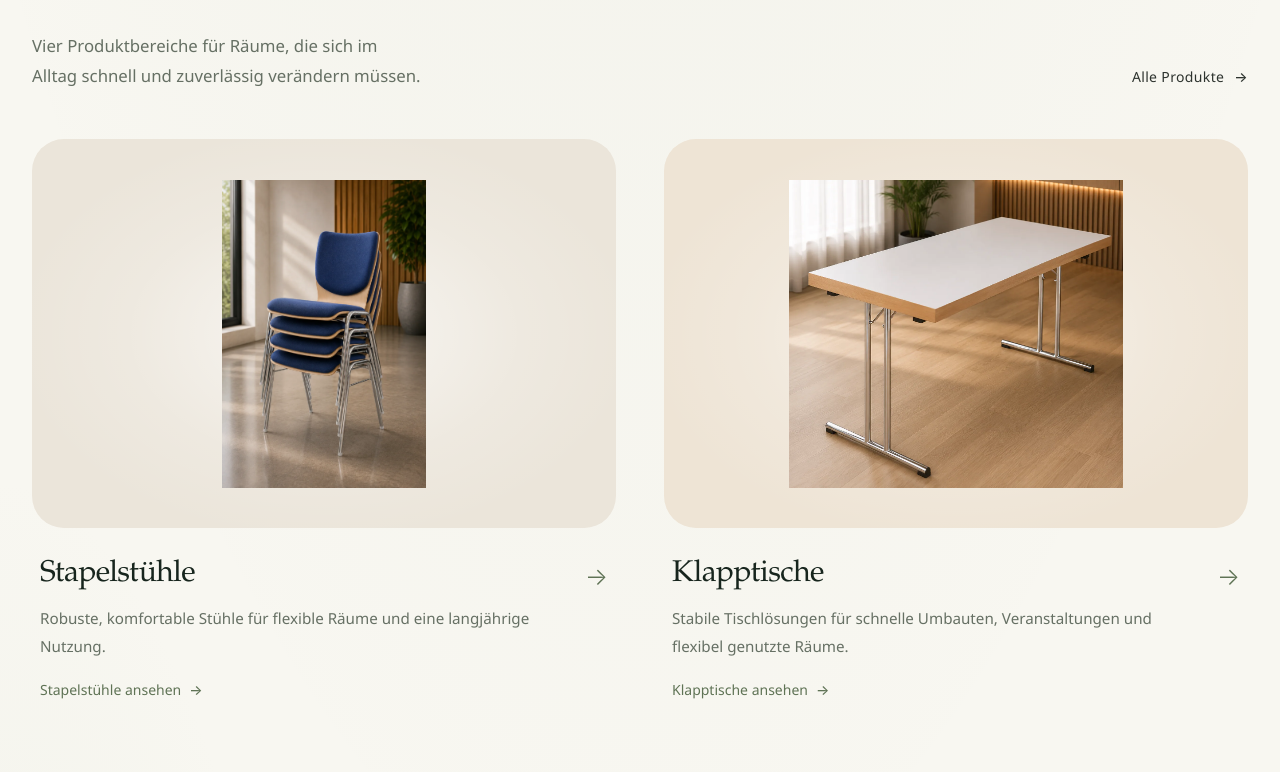
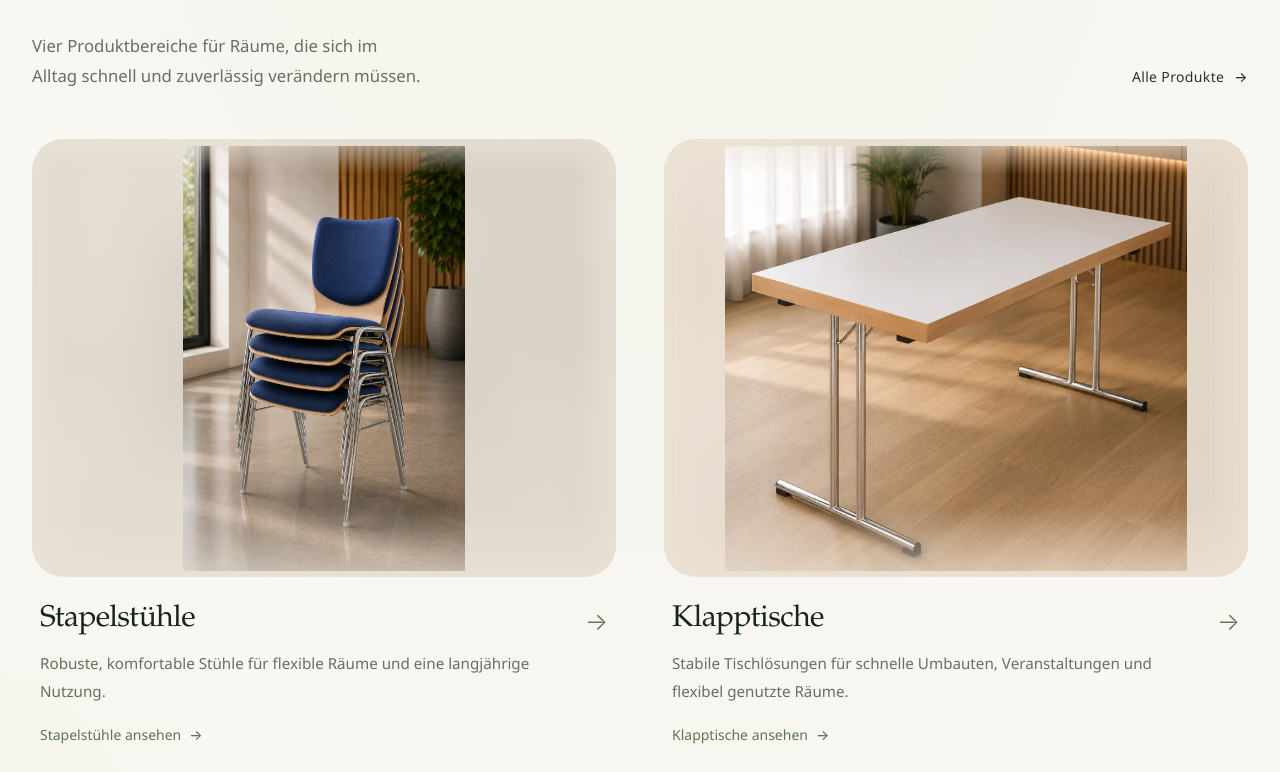
Before and after one commit to PixelFlux782/Firma-Dalemans-neues-design, a Next.js app: page / in a window 1280 px wide. Shown: the part 1188-1960 px from the top of the page. Built offline with nearby package versions, Linux system fonts and the light colour scheme; no server answers.

Commit message:
Die Startseiten-Kategorien sind visuell überarbeitet.

```diff
--- a/src/app/globals.css
+++ b/src/app/globals.css
@@ -319,6 +319,70 @@
     );
   }
 
+  /* Homepage catalogue cards: the sharp, complete product stays separate from
+     the softly enlarged atmosphere layer, so no second contour is visible. */
+  .category-product-media {
+    position: relative;
+    isolation: isolate;
+    overflow: hidden;
+    aspect-ratio: var(--product-ratio);
+    border-radius: 2rem;
+    background: var(--background-tone);
+  }
+
+  .category-product-media__atmosphere {
+    z-index: -2;
+    object-fit: cover;
+    object-position: var(--product-position);
+    opacity: calc(var(--fade-strength) * 0.14);
+    filter: blur(30px) saturate(0.72);
+    transform: scale(1.16);
+  }
+
+  .category-product-media__product {
+    position: absolute;
+    inset: var(--product-inset);
+    transform: scale(var(--product-scale));
+    transform-origin: var(--product-position);
+    transition: transform 500ms cubic-bezier(0.22, 1, 0.36, 1);
+  }
+
+  .category-product-media__image {
+    object-fit: contain;
+    object-position: var(--product-position);
+    -webkit-mask-image: radial-gradient(ellipse 96% 94% at var(--product-position), #000 70%, rgb(0 0 0 / .82) 84%, transparent 100%);
+    mask-image: radial-gradient(ellipse 96% 94% at var(--product-position), #000 70%, rgb(0 0 0 / .82) 84%, transparent 100%);
+  }
+
+  .category-product-media__fade {
+    position: absolute;
+    z-index: 2;
+    inset: 0;
+    pointer-events: none;
+    background:
+      linear-gradient(to bottom, var(--background-tone) 0%, transparent 8%),
+      linear-gradient(to right, var(--background-tone) 0%, transparent 7%, transparent 93%, var(--background-tone) 100%),
+      linear-gradient(to top, var(--background-tone) 0%, transparent 16%);
+    opacity: var(--fade-strength);
+  }
+
+  .group:hover .category-product-media__product {
+    transform: translateY(-0.25rem) scale(calc(var(--product-scale) * 1.01));
+  }
+
+  @media (max-width: 639px) {
+    .category-product-media {
+      aspect-ratio: 4 / 3;
+      border-radius: 1.5rem;
+    }
+  }
+
+  @media (prefers-reduced-motion: reduce) {
+    .category-product-media__product {
+      transition: none;
+    }
+  }
+
   .soft-faded-product-image img {
     -webkit-mask-image: radial-gradient(
       ellipse 74% 78% at 50% 46%,
--- a/src/app/page.tsx
+++ b/src/app/page.tsx
@@ -27,10 +27,10 @@ const entries = [
 ] as const;
 
 const groups = [
-  { title: "Stapelstühle", text: "Robuste, komfortable Stühle für flexible Räume und eine langjährige Nutzung.", href: "/produkte/kategorien/stapelstuehle", cta: "Stapelstühle ansehen", image: "/images/curated/Stapelstühle/Stapelstuhl_Stapelstuhle_Stapelstuehle_Buende_01.webp", alt: "Vollständig sichtbarer Stapel gepolsterter Stapelstühle", backgroundClass: "bg-[#ebe5da]" },
-  { title: "Klapptische", text: "Stabile Tischlösungen für schnelle Umbauten, Veranstaltungen und flexibel genutzte Räume.", href: "/produkte/kategorien/klapptische", cta: "Klapptische ansehen", image: "/images/curated/Tische/Klapptisch_Stapeltisch_t310ccolor_02.webp", alt: "Vollständig sichtbarer Klapptisch mit verchromtem Gestell", backgroundClass: "bg-[#eee4d5]" },
-  { title: "Rednerpulte", text: "Klare und funktionale Lösungen für Gottesdienste, Vorträge und Veranstaltungen.", href: "/produkte/rednerpulte", cta: "Rednerpulte ansehen", image: "/neue bilder/Rednerpulte/Rednerpult_Acrylglas_Plexiglas_TypA.png", alt: "Vollständig sichtbares Rednerpult aus Acrylglas, Typ A", backgroundClass: "bg-[#e5e6e9]", imageScale: "scale-[.96]" },
-  { title: "Zubehör & Transport", text: "Buchablagen, Reihenverbinder, Gleiter, Ersatzteile und Transportlösungen für den praktischen Alltag.", href: "/produkte/kategorien/transportwagen-zubehoer", cta: "Zubehör & Transport ansehen", image: "/neue bilder/Zubehör/zubehör-hero.png", alt: "Transportwagen mit Tischen sowie verschiedene Zubehör- und Ersatzteile", backgroundClass: "bg-[#e8ddd0]" },
+  { title: "Stapelstühle", text: "Robuste, komfortable Stühle für flexible Räume und eine langjährige Nutzung.", href: "/produkte/kategorien/stapelstuehle", cta: "Stapelstühle ansehen", image: "/images/curated/Stapelstühle/Stapelstuhl_Stapelstuhle_Stapelstuehle_Buende_01.webp", alt: "Vollständig sichtbarer Stapel gepolsterter Stapelstühle", backgroundTone: "#e9e2d7", imageInset: "1.5%", imageScale: 1, objectPosition: "50% 54%", aspectRatio: "4 / 3", fadeStrength: 0.72 },
+  { title: "Klapptische", text: "Stabile Tischlösungen für schnelle Umbauten, Veranstaltungen und flexibel genutzte Räume.", href: "/produkte/kategorien/klapptische", cta: "Klapptische ansehen", image: "/images/curated/Tische/Klapptisch_Stapeltisch_t310ccolor_02.webp", alt: "Vollständig sichtbarer Klapptisch mit verchromtem Gestell", backgroundTone: "#ece2d4", imageInset: "1.5%", imageScale: 1, objectPosition: "50% 51%", aspectRatio: "4 / 3", fadeStrength: 0.7 },
+  { title: "Rednerpulte", text: "Klare und funktionale Lösungen für Gottesdienste, Vorträge und Veranstaltungen.", href: "/produkte/rednerpulte", cta: "Rednerpulte ansehen", image: "/neue bilder/Rednerpulte/Rednerpult_Acrylglas_Plexiglas_TypA.png", alt: "Vollständig sichtbares Rednerpult aus Acrylglas, Typ A", backgroundTone: "#dfe1e5", imageInset: "0.5% 2%", imageScale: 1, objectPosition: "50% 50%", aspectRatio: "4 / 3", fadeStrength: 0.56 },
+  { title: "Zubehör & Transport", text: "Buchablagen, Reihenverbinder, Gleiter, Ersatzteile und Transportlösungen für den praktischen Alltag.", href: "/produkte/kategorien/transportwagen-zubehoer", cta: "Zubehör & Transport ansehen", image: "/neue bilder/Zubehör/zubehör-hero.png", alt: "Transportwagen mit Tischen sowie verschiedene Zubehör- und Ersatzteile", backgroundTone: "#e5d9cb", imageInset: "1.5%", imageScale: 1, objectPosition: "50% 54%", aspectRatio: "4 / 3", fadeStrength: 0.74 },
 ] as const;
 
 const challenges = [
@@ -89,7 +89,7 @@ export default function HomePage() {
       <HomeSection>
         <SectionHeader eyebrow="Sortiment" title="Stühle, Tische und Lösungen für flexible Räume" lead="Vier Produktbereiche für Räume, die sich im Alltag schnell und zuverlässig verändern müssen." href="/produkte" linkLabel="Alle Produkte" align="editorial" />
         <div className="section-grid-top grid gap-x-8 gap-y-14 md:grid-cols-2 lg:gap-x-12 lg:gap-y-20">
-          {groups.map((group) => <ProductCategoryFeature key={group.title} title={group.title} description={group.text} href={group.href} image={group.image} alt={group.alt} linkLabel={group.cta} backgroundClass={group.backgroundClass} imageScale={"imageScale" in group ? group.imageScale : undefined} />)}
+          {groups.map((group) => <ProductCategoryFeature key={group.title} title={group.title} description={group.text} href={group.href} image={group.image} alt={group.alt} linkLabel={group.cta} imageScale={group.imageScale} objectPosition={group.objectPosition} imageInset={group.imageInset} aspectRatio={group.aspectRatio} fadeStrength={group.fadeStrength} backgroundTone={group.backgroundTone} />)}
         </div>
       </HomeSection>
 
--- a/src/components/home/ProductCategoryFeature.tsx
+++ b/src/components/home/ProductCategoryFeature.tsx
@@ -1,3 +1,4 @@
+import type { CSSProperties } from "react";
 import Image from "next/image";
 import Link from "next/link";
 
@@ -8,10 +9,22 @@ interface ProductCategoryFeatureProps {
   image: string;
   alt: string;
   linkLabel: string;
-  imagePosition?: string;
-  imageScale?: string;
-  backgroundClass?: string;
+  imageScale?: number;
+  objectPosition?: string;
+  imageInset?: string;
+  aspectRatio?: string;
+  fadeStrength?: number;
+  backgroundTone?: string;
 }
+
+type ProductMediaStyle = CSSProperties & {
+  "--product-scale": number;
+  "--product-position": string;
+  "--product-inset": string;
+  "--product-ratio": string;
+  "--fade-strength": number;
+  "--background-tone": string;
+};
 
 export default function ProductCategoryFeature({
   title,
@@ -20,10 +33,23 @@ export default function ProductCategoryFeature({
   image,
   alt,
   linkLabel,
-  imagePosition = "object-center",
-  imageScale = "scale-100",
-  backgroundClass = "bg-premium-highlight",
+  imageScale = 1,
+  objectPosition = "50% 50%",
+  imageInset = "2.5%",
+  aspectRatio = "4 / 3",
+  fadeStrength = 0.82,
+  backgroundTone = "#ebe5da",
 }: ProductCategoryFeatureProps) {
+  const encodedImage = encodeURI(image);
+  const mediaStyle: ProductMediaStyle = {
+    "--product-scale": imageScale,
+    "--product-position": objectPosition,
+    "--product-inset": imageInset,
+    "--product-ratio": aspectRatio,
+    "--fade-strength": fadeStrength,
+    "--background-tone": backgroundTone,
+  };
+
   return (
     <Link
       href={href}
@@ -31,41 +57,38 @@ export default function ProductCategoryFeature({
       aria-label={`${title}: ${linkLabel}`}
     >
       <article>
-        <div
-          className={`relative aspect-[5/4] overflow-hidden rounded-[2rem] sm:aspect-[4/3] lg:aspect-[3/2] ${backgroundClass}`}
-        >
-          <div className="pointer-events-none absolute inset-0 bg-[radial-gradient(ellipse_at_center,rgba(255,255,255,.68)_0%,rgba(255,255,255,.16)_48%,transparent_76%)]" />
+        <div className="category-product-media" style={mediaStyle}>
           <Image
-            src={encodeURI(image)}
-            alt={alt}
+            src={encodedImage}
+            alt=""
             fill
             sizes="(min-width: 1024px) 50vw, (min-width: 768px) 50vw, 100vw"
-            className={`object-contain p-[7%] transition-transform duration-500 ease-out motion-reduce:transition-none ${imagePosition} ${imageScale} group-hover:scale-[1.015]`}
+            className="category-product-media__atmosphere"
+            aria-hidden="true"
           />
+          <div className="category-product-media__product">
+            <Image
+              src={encodedImage}
+              alt={alt}
+              fill
+              sizes="(min-width: 1024px) 50vw, (min-width: 768px) 50vw, 100vw"
+              className="category-product-media__image"
+            />
+          </div>
+          <div className="category-product-media__fade" aria-hidden="true" />
         </div>
 
-        <div className="px-1 pb-2 pt-6 sm:px-2 sm:pt-7">
+        <div className="px-1 pb-2 pt-5 sm:px-2 sm:pt-6">
           <div className="flex items-start justify-between gap-6">
             <div>
-              <h2 className="font-display text-[1.75rem] font-medium leading-tight tracking-[-0.02em] text-premium-ink sm:text-3xl">
-                {title}
-              </h2>
-              <p className="mt-3 max-w-xl text-sm leading-7 text-premium-muted sm:text-[0.95rem]">
-                {description}
-              </p>
+              <h2 className="font-display text-[1.75rem] font-medium leading-tight tracking-[-0.02em] text-premium-ink sm:text-3xl">{title}</h2>
+              <p className="mt-3 max-w-xl text-sm leading-7 text-premium-muted sm:text-[0.95rem]">{description}</p>
             </div>
-            <span
-              aria-hidden="true"
-              className="mt-1 hidden text-2xl font-light text-premium-bronze transition-transform duration-300 group-hover:translate-x-1 sm:block"
-            >
-              →
-            </span>
+            <span aria-hidden="true" className="mt-1 hidden text-2xl font-light text-premium-bronze transition-transform duration-300 group-hover:translate-x-1 sm:block">→</span>
           </div>
           <span className="mt-5 inline-flex items-center gap-2 text-sm font-medium text-premium-bronze">
             {linkLabel}
-            <span aria-hidden="true" className="transition-transform duration-300 group-hover:translate-x-1">
-              →
-            </span>
+            <span aria-hidden="true" className="transition-transform duration-300 group-hover:translate-x-1">→</span>
           </span>
         </div>
       </article>
```
Also changed, not shown: 1 other file (tests, documents, lock files or other folders).
